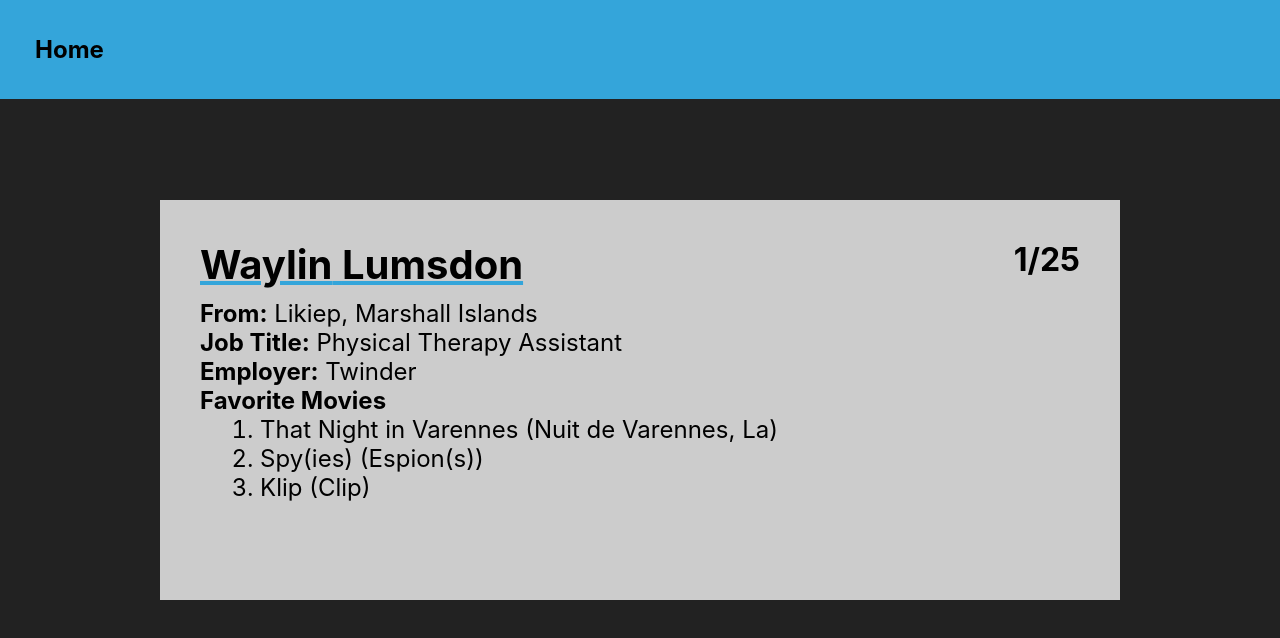
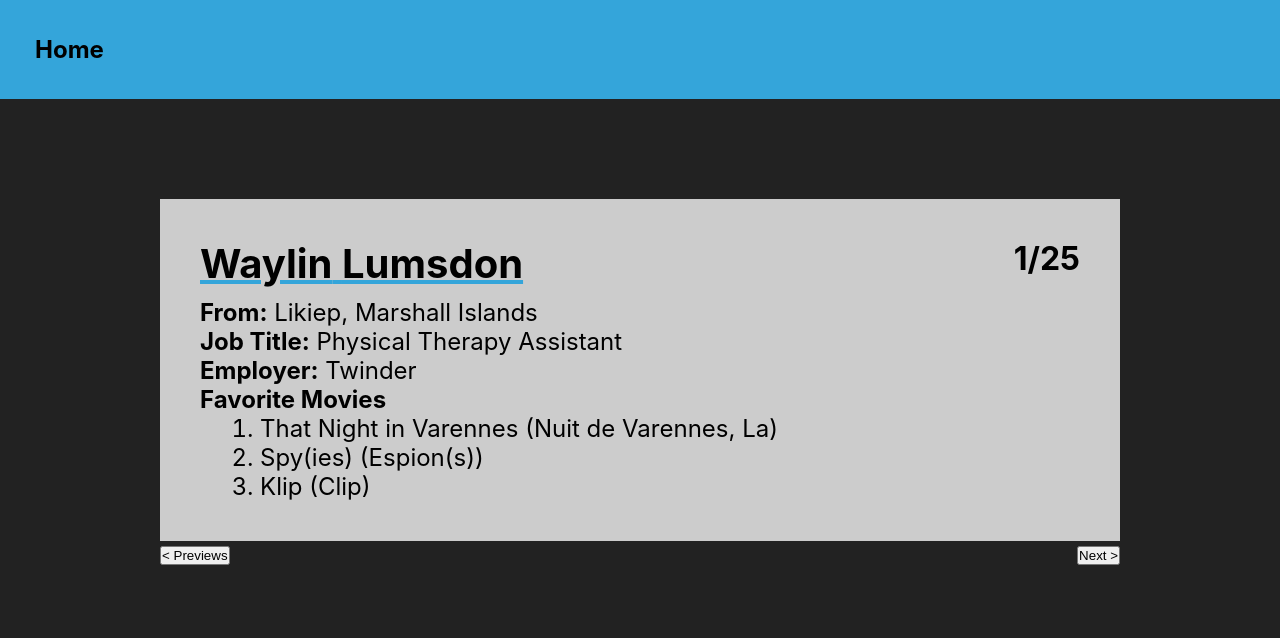
Before and after one commit to its-gio/react-2-afternoon, a React (Create React App) app: page / in a window 1280 px wide. Shown: the top 638 px of the page. Built offline with nearby package versions, Linux system fonts and the light colour scheme.

Commit message:
Previous and Next buttons work dynamicaly

```diff
--- a/src/App.css
+++ b/src/App.css
@@ -17,10 +17,8 @@ nav {
 .card {
   width: 75%;
   height: 50%;
-  position: absolute;
-  top: 50%;
-  left: 50%;
-  transform: translate(-50%, -50%);
+  position: relative;
+  margin: 100px auto 0 auto;
   background-color: #ccc;
   padding: 40px;
 }
@@ -47,3 +45,10 @@ nav {
 .card ol {
   margin-left: 60px;
 }
+
+.directory {
+  width: 75%;
+  margin: 5px auto;
+  display: flex;
+  justify-content: space-between;
+}
--- a/src/App.jsx
+++ b/src/App.jsx
@@ -1,8 +1,9 @@
 import React from 'react';
 import Nav from "./components/Nav"
 import Card from "./components/Card"
+import Directory from './components/Directory';
+import './App.css';
 import data from "./data"
-import './App.css';
 
 class App extends React.Component {
   constructor() {
@@ -14,11 +15,20 @@ class App extends React.Component {
     }
   }
 
+  handleDir = (way) =>  {
+    let result = this.state.index + +way;
+    if (result < 0) result = this.state.data.length - 1;
+    if (result > 24) result = 0;
+
+    this.setState({ index: result });
+  }
+
   render() {
     return (
       <div className="App">
         <Nav />
         <Card person={this.state.data[this.state.index]} count={this.state.data.length} />
+        <Directory handleDir={this.handleDir} />
       </div>
     );
   }
--- /dev/null
+++ b/src/components/DirectionBtns.jsx
@@ -0,0 +1,11 @@
+import React from 'react'
+
+const DirectionBtns = (props) => {
+  return (
+    <React.Fragment>
+      <button onClick={() => props.handleDir(props.way)} name={props.name}>{props.dir}</button>
+    </React.Fragment>
+  )
+}
+
+export default DirectionBtns
--- /dev/null
+++ b/src/components/Directory.jsx
@@ -0,0 +1,13 @@
+import React from 'react'
+import DirectionBtns from './DirectionBtns'
+
+const Directory = (props) => {
+  return (
+    <div className="directory">
+      <DirectionBtns handleDir={props.handleDir} way="-1" dir="< Previews" />
+      <DirectionBtns handleDir={props.handleDir} way="1" dir="Next >" />
+    </div>
+  )
+}
+
+export default Directory
```
